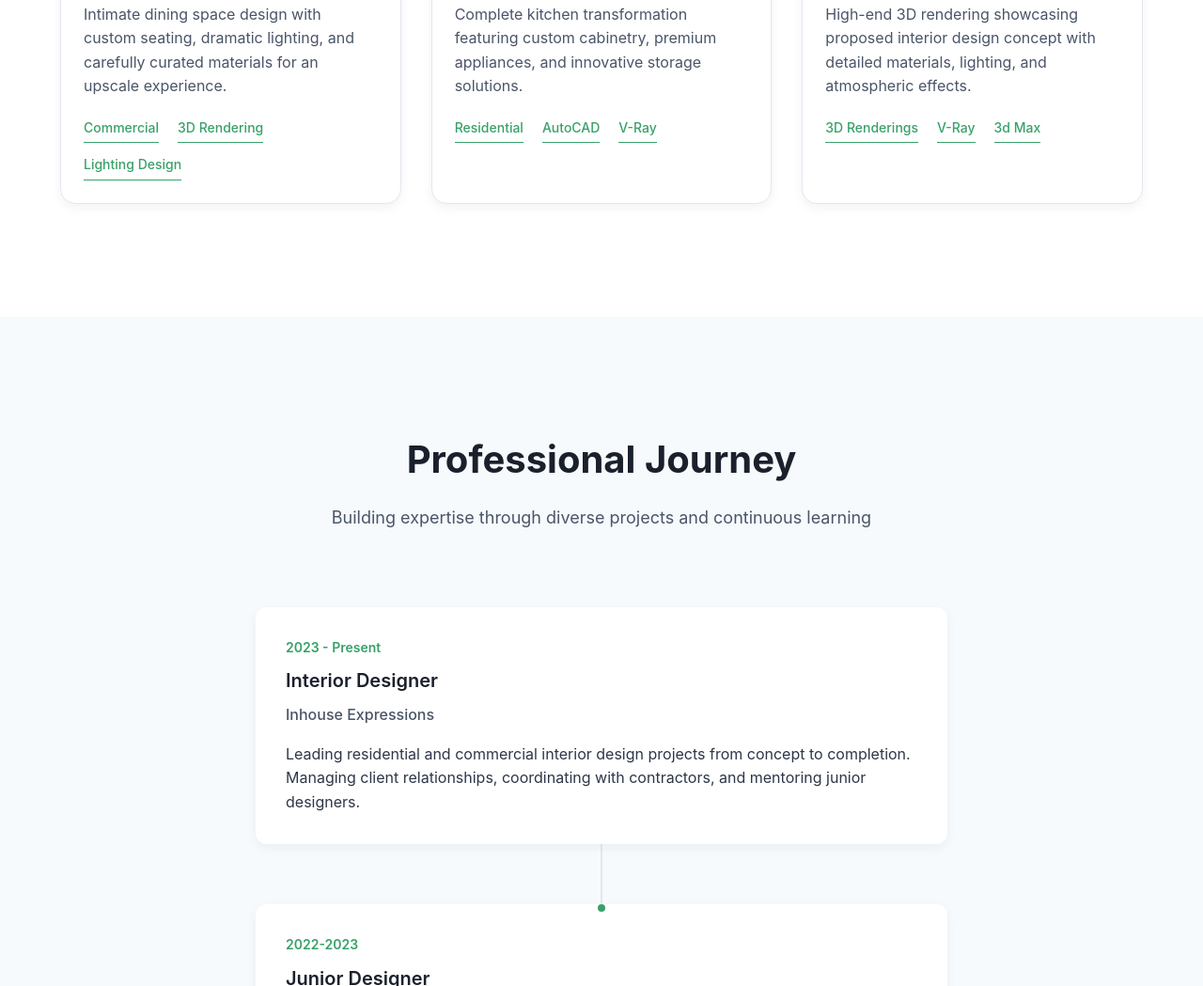
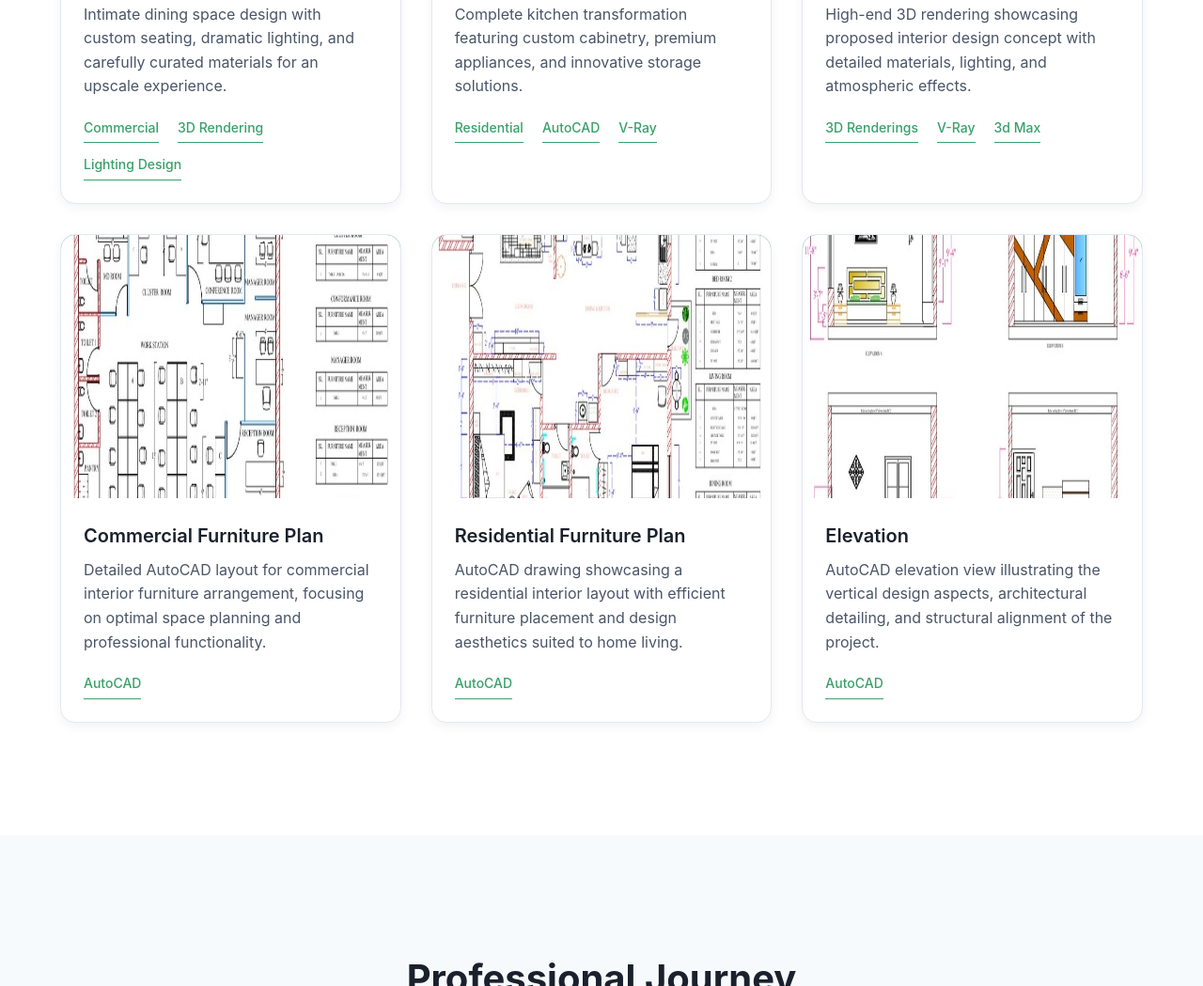
Before and after one commit to abiksaha/sharika-portfolio, a plain HTML site: page index.html in a window 1280 px wide. Shown: the part 3961-5010 px from the top of the page at 94% size. Drawn offline with Linux system fonts and the light colour scheme.

Commit message:
updateAutocadSec

```diff
--- a/index.html
+++ b/index.html
@@ -5,7 +5,7 @@
     <meta name="viewport" content="width=device-width, initial-scale=1.0">
     <meta name="google-site-verification" content="UfpDhfW-4Iu5J2UXEghYFRWt9dTQSzJ73tm5hFwTfaQ" />
     <meta name="description" content="Sarika Khatun is a professional interior designer specializing in residential and commercial spaces. View portfolio, services, and design inspiration.">
-    <title>Sarika khatun - Interior Designer</title>
+    <title>Sarika Khatun - Interior Designer</title>
     <style>
     * {
     margin: 0;
@@ -1090,6 +1090,46 @@ body {
                         </div>
                     </div>
                 </div>
+
+                <div class="gallery-item">
+                    <div class="gallery-image">
+                        <img class="hero-image-placeholder" src="assets/images/Commercialplan.jpeg" alt="Commercial Furniture Plan">
+                    </div>
+                    <div class="gallery-content">
+                        <h3>Commercial Furniture Plan</h3>
+                        <p>Detailed AutoCAD layout for commercial interior furniture arrangement, focusing on optimal space planning and professional functionality.</p>
+                        <div class="gallery-tags">
+                            <span class="tag">AutoCAD</span>
+                        </div>
+                    </div>
+                </div>
+
+                <div class="gallery-item">
+                    <div class="gallery-image">
+                        <img class="hero-image-placeholder" src="assets/images/Residentialplan.jpeg" alt="Residential Furniture Plan">
+                    </div>
+                    <div class="gallery-content">
+                        <h3>Residential Furniture Plan</h3>
+                        <p>AutoCAD drawing showcasing a residential interior layout with efficient furniture placement and design aesthetics suited to home living.</p>
+                        <div class="gallery-tags">
+                            <span class="tag">AutoCAD</span>
+                        </div>
+                    </div>
+                </div>
+
+                <div class="gallery-item">
+                    <div class="gallery-image">
+                        <img class="hero-image-placeholder" src="assets/images/Elevation.jpeg" alt="Elevation">
+                    </div>
+                    <div class="gallery-content">
+                        <h3>Elevation</h3>
+                        <p>AutoCAD elevation view illustrating the vertical design aspects, architectural detailing, and structural alignment of the project.</p>
+                        <div class="gallery-tags">
+                            <span class="tag">AutoCAD</span>
+                        </div>
+                    </div>
+                </div>
+
             </div>
         </div>
     </section>
```
Also changed, not shown: assets/images/Commercialplan.jpeg (added), assets/images/Elevation.jpeg (added), assets/images/Residentialplan.jpeg (added).
